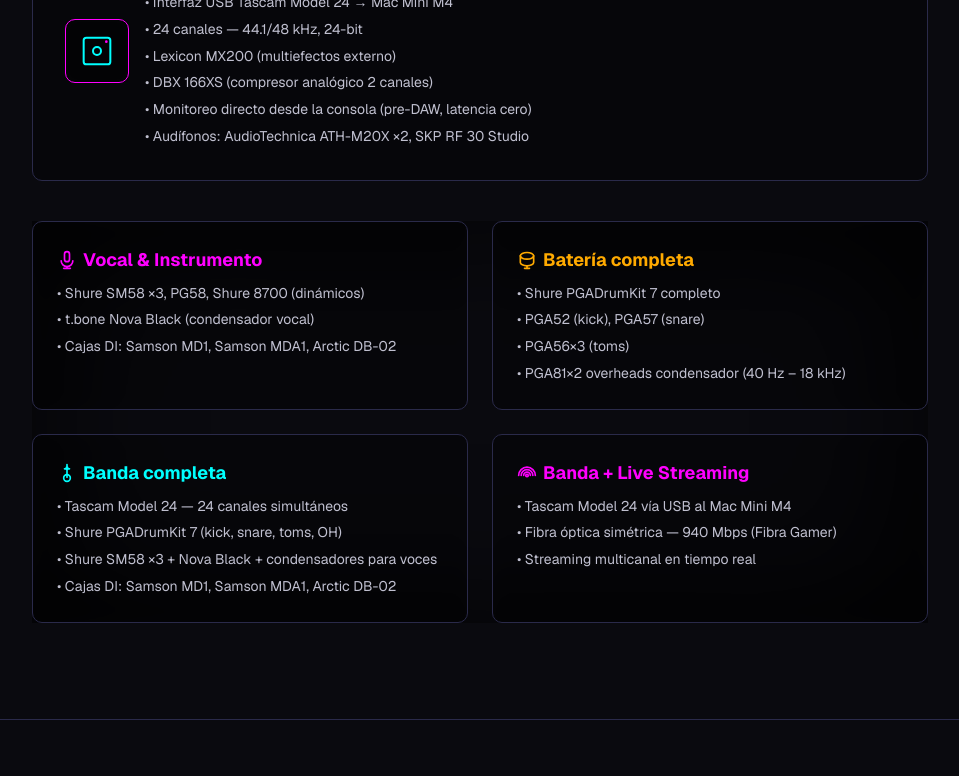
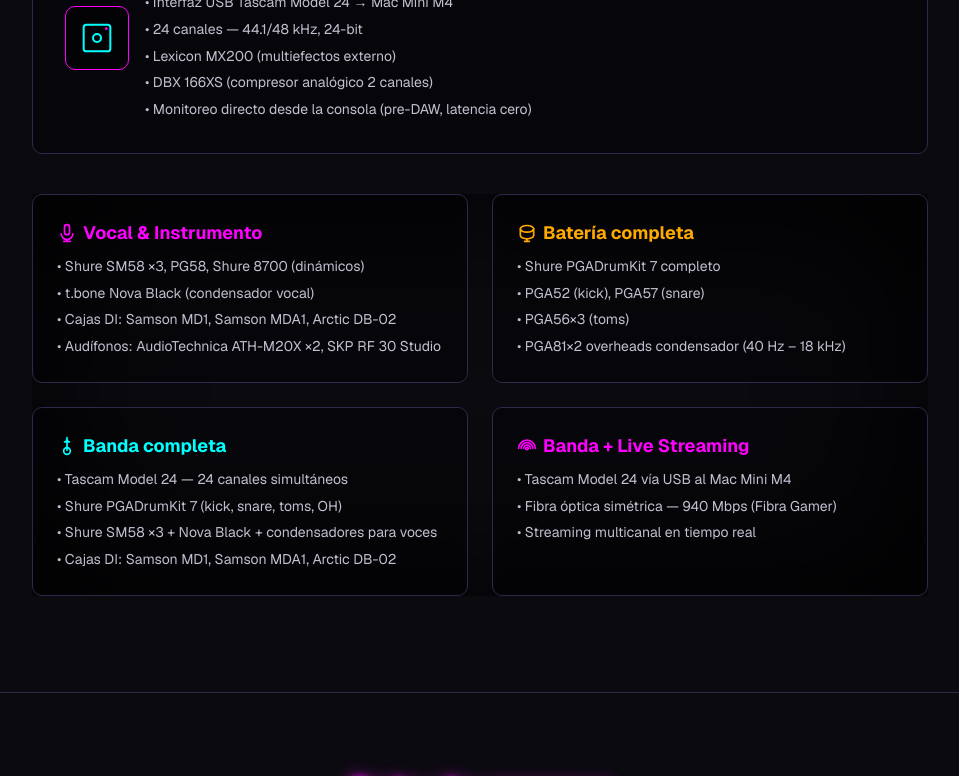
Before and after one commit to superdandi/vizcoso, a Next.js app: page /vizcoso/ in a window 1280 px wide. Shown: the part 1780-2556 px from the top of the page, without its empty margins (160-1119 px from the left). Built offline with nearby package versions, Linux system fonts and the light colour scheme.

Commit message:
mover audífonos de Tascam a Vocal & Instrumento

```diff
--- a/src/components/Equipamiento.tsx
+++ b/src/components/Equipamiento.tsx
@@ -33,7 +33,6 @@ export default function Equipamiento() {
                 <li>{"\u2022"} Lexicon MX200 (multiefectos externo)</li>
                 <li>{"\u2022"} DBX 166XS (compresor analógico 2 canales)</li>
                 <li>{"\u2022"} Monitoreo directo desde la consola (pre-DAW, latencia cero)</li>
-                <li>{"\u2022"} Audífonos: AudioTechnica ATH-M20X ×2, SKP RF 30 Studio</li>
               </ul>
             </div>
           </div>
@@ -54,6 +53,7 @@ export default function Equipamiento() {
               <li>{"\u2022"} Shure SM58 ×3, PG58, Shure 8700 (dinámicos)</li>
               <li>{"\u2022"} t.bone Nova Black (condensador vocal)</li>
               <li>{"\u2022"} Cajas DI: Samson MD1, Samson MDA1, Arctic DB-02</li>
+              <li>{"\u2022"} Audífonos: AudioTechnica ATH-M20X ×2, SKP RF 30 Studio</li>
             </ul>
           </div>
 
```
